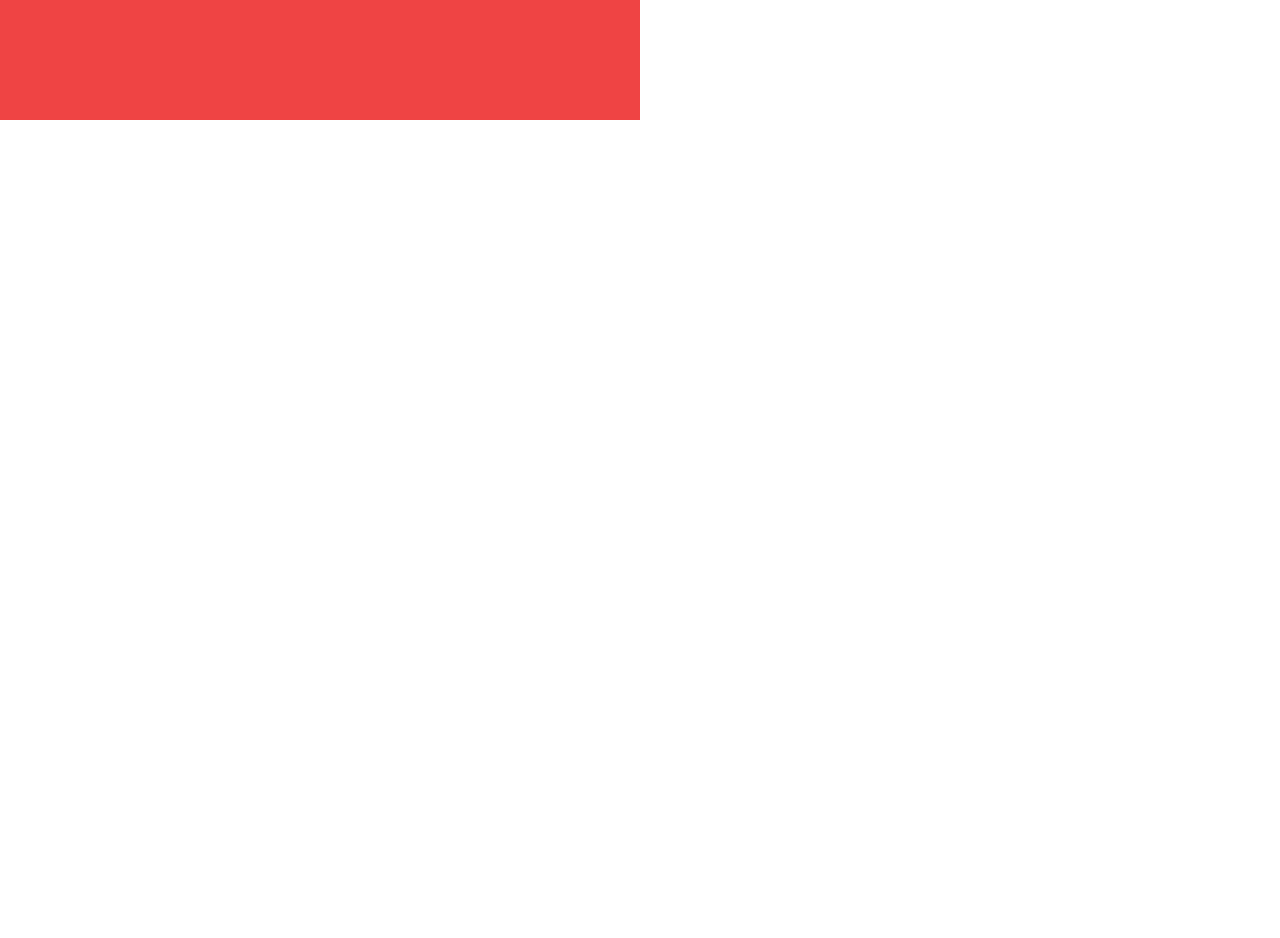
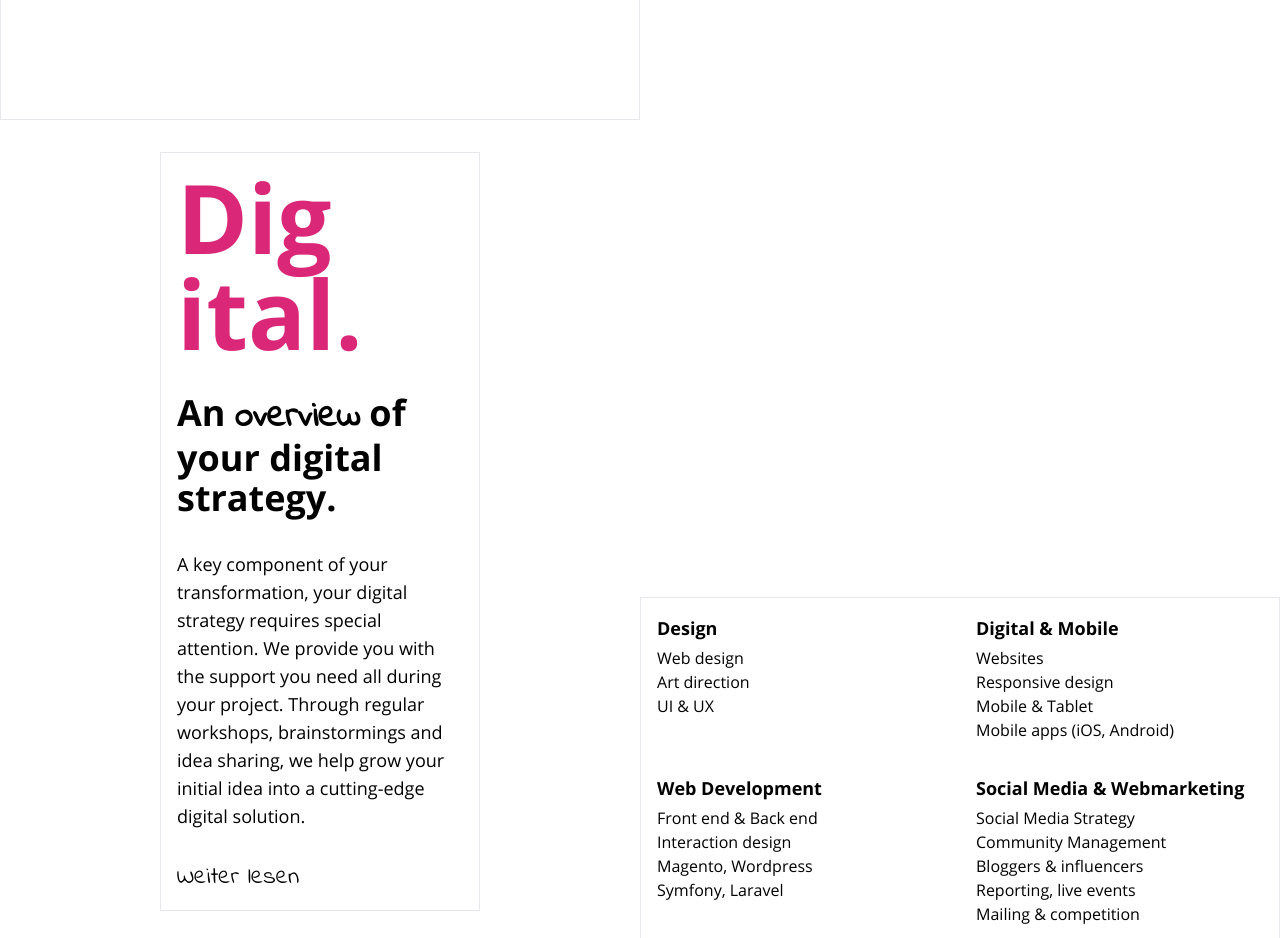
Before and after one commit to cruzentwickler/willcruz, a Next.js app: page / in a window 1280 px wide. Shown: the part 680-1618 px from the top of the page. Before the commit the page ends 800 px from the top, so only its background shows below. Built offline with nearby package versions, Linux system fonts and the light colour scheme; what @tailwindcss/typography would draw is missing.

Commit message:
Working in the details of About

```diff
--- /dev/null
+++ b/components/Title.js
@@ -0,0 +1,16 @@
+import React from 'react';
+
+const Title = ({ title }) => {
+  const string = title;
+  const strOne = string.slice(0, Math.round(string.length / 2) - 1);
+  const strTwo = string.slice(Math.round(string.length / 2) - 1);
+
+  return (
+    <h2 className="font-bold text-8xl text-pink-600">
+      {strOne} <br />
+      {strTwo}.
+    </h2>
+  );
+};
+
+export default Title;
--- /dev/null
+++ b/components/homePage/About/Services.js
@@ -0,0 +1,24 @@
+import React from 'react';
+import Link from 'next/link';
+
+const Services = ({ data }) => {
+  return (
+    <div className="border grid sm:grid-cols-2">
+      {data.map((item) => (
+        <ul key={item.id} className="p-4">
+          <h3 className="font-bold text-lg mb-1">{item.title}</h3>
+
+          {item.description.map((item) => (
+            <li key={item.name}>
+              <Link href={item.url}>
+                <a>{item.name}</a>
+              </Link>
+            </li>
+          ))}
+        </ul>
+      ))}
+    </div>
+  );
+};
+
+export default Services;
--- a/components/homePage/About.js
+++ b/components/homePage/About/index.js
@@ -1,5 +1,6 @@
 import Link from 'next/link';
-
+import Title from '@/components/Title';
+import Services from '@/components/homePage/About/Services';
 const About = () => {
   const data = [
     {
@@ -92,29 +93,17 @@ const About = () => {
     }
   ];
 
-  const string = 'Digital';
-  const strHalf = Math.round(string.length / 2) - 1;
-  const strOne = string.slice(0, strHalf);
-  const strTwo = string.slice(strHalf);
-
-  const title = (
-    <>
-      <span className="block">{strOne}</span>
-      <span className="block">{strTwo}.</span>
-    </>
-  );
-
   return (
-    <section className="min-h-screen grid md:grid-cols-2">
-      <div className="py-20">
-        <div className="max-w-xs mx-auto">
-          <h2 className="text-8xl font-bold text-pink-600 mb-24">{title}</h2>
-          <p className="text-4xl font-bold mb-12">
+    <section className="grid min-h-screen md:grid-cols-2 ">
+      <div className="content-center grid justify-center p-8">
+        <div className="border md:max-w-xs grid gap-8 p-4">
+          <Title title="Digital" />
+          <p className="text-4xl font-bold max-w-xs">
             An <span className="font-handwriting">overview</span> of your
             digital strategy
-            <span className="text-pink-600">.</span>
+            <span className="">.</span>
           </p>
-          <p className="text-lg max-w-sm mb-12">
+          <p className="text-lg">
             A key component of your transformation, your digital strategy
             requires special attention. We provide you with the support you need
             all during your project. Through regular workshops, brainstormings
@@ -123,35 +112,12 @@ const About = () => {
           </p>
 
           <Link href="/">
-            <a className="text-2xl relative hover:bg-red-500 transition font-handwriting px-1">
-              Weiter lesen
-              <span className="absolute left-0 bottom-0 h-0.5 w-full bg-red-500 " />
-            </a>
+            <a className="font-handwriting text-2xl">Weiter lesen</a>
           </Link>
         </div>
       </div>
-
-      <div className="flex items-end justify-end">
-        <div className="bg-gray-700 grid grid-cols-2 p-14  gap-12">
-          {data.map((item) => (
-            <div key={item.id}>
-              <h3 className="text-lg text-white font-bold mb-3 ">
-                {item.title}
-              </h3>
-              <ul>
-                {item.description.map((item) => (
-                  <li key={item.name} className="text-gray-300 ">
-                    <Link href={item.url}>
-                      <a className="hover:bg-red-500 transition px-1">
-                        {item.name}
-                      </a>
-                    </Link>
-                  </li>
-                ))}
-              </ul>
-            </div>
-          ))}
-        </div>
+      <div className="content-end grid">
+        <Services data={data} />
       </div>
     </section>
   );
--- a/components/homePage/Banner.js
+++ b/components/homePage/Banner.js
@@ -26,7 +26,7 @@ const Banner = () => {
   return (
     <section className="h-screen w-screen overflow-hidden">
       <motion.div
-        className="h-full w-1/2 bg-brand-500 flex justify-end items-center"
+        className="h-full w-1/2 border flex justify-end items-center"
         initial="hidden"
         animate="visible"
         variants={variantOne}
@@ -37,7 +37,7 @@ const Banner = () => {
         >
           {'He'} <br />
           {'llo'}
-          <motion.span className="text-brand-500" variants={variantTwo}>
+          <motion.span className="" variants={variantTwo}>
             .
           </motion.span>
         </motion.h1>
--- a/pages/index.js
+++ b/pages/index.js
@@ -8,7 +8,8 @@ export default function Home() {
   return (
     <Container>
       <Banner />
-      {/* <About />
+      <About />
+      {/*
       <Projects />
       <TimeLine /> */}
     </Container>
--- a/tailwind.config.js
+++ b/tailwind.config.js
@@ -5,11 +5,6 @@ module.exports = {
   darkMode: 'class',
 
   theme: {
-    colors: {
-      brand: {
-        500: '#EF4444'
-      }
-    },
     extend: {
       fontFamily: {
         sans: ['Open Sans', ...fontFamily.sans],
```
